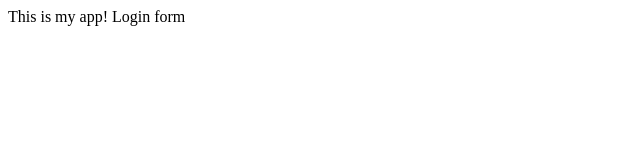
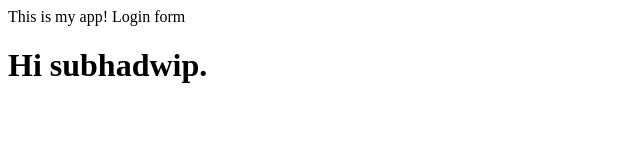
Before and after one commit to subhradwipghosh/SubhradwipGhosh_Git, a plain HTML site: page index.html in a window 1280 px wide. Shown: the whole page, without its empty margins (0-640 px from the left). Drawn offline with Linux system fonts and the light colour scheme.

Commit message:
Add a h1 tag.

```diff
--- a/index.html
+++ b/index.html
@@ -5,5 +5,6 @@
     <body>
     This is my app!
     Login form
+    <h1>Hi subhadwip.</h1>
     </body>
 </html>
```
